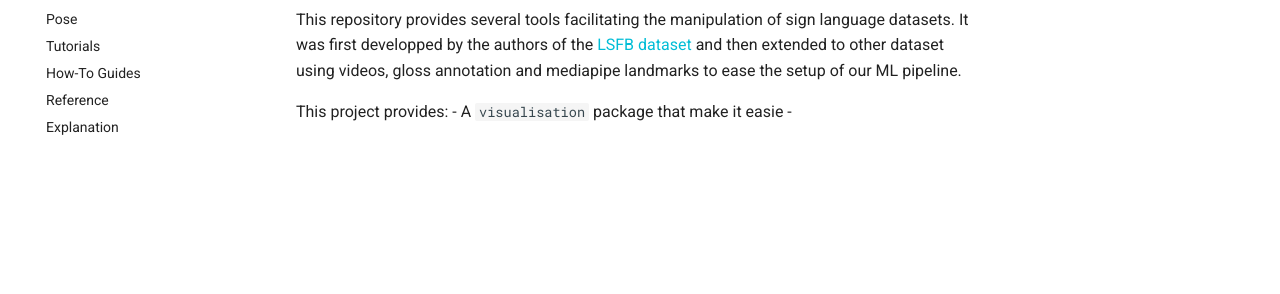
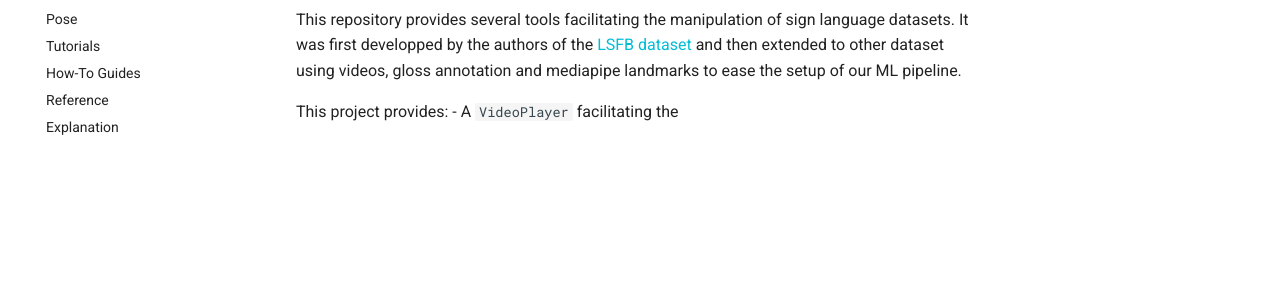
Before and after one commit to ppoitier/sign-language-tools, an MkDocs documentation site: the page built from docs/index.md, in a window 1280 px wide. Shown: the part 173-467 px from the top of the page. Built offline with MkDocs 1.6.1 and Material for MkDocs 9.7.7, drawn with Linux system fonts in a browser that asks for light colours.

Commit message:
Updating themes

```diff
--- a/docs/index.md
+++ b/docs/index.md
@@ -3,5 +3,4 @@
 This repository provides several tools facilitating the manipulation of sign language datasets. It was first developped by the authors of the [LSFB dataset](https://lsfb.info.unamur.be/) and then extended to other dataset using videos, gloss annotation and mediapipe landmarks to ease the setup of our ML pipeline.
 
 This project provides:
-- A `visualisation` package that make it easie
--
+- A `VideoPlayer` facilitating the
```
